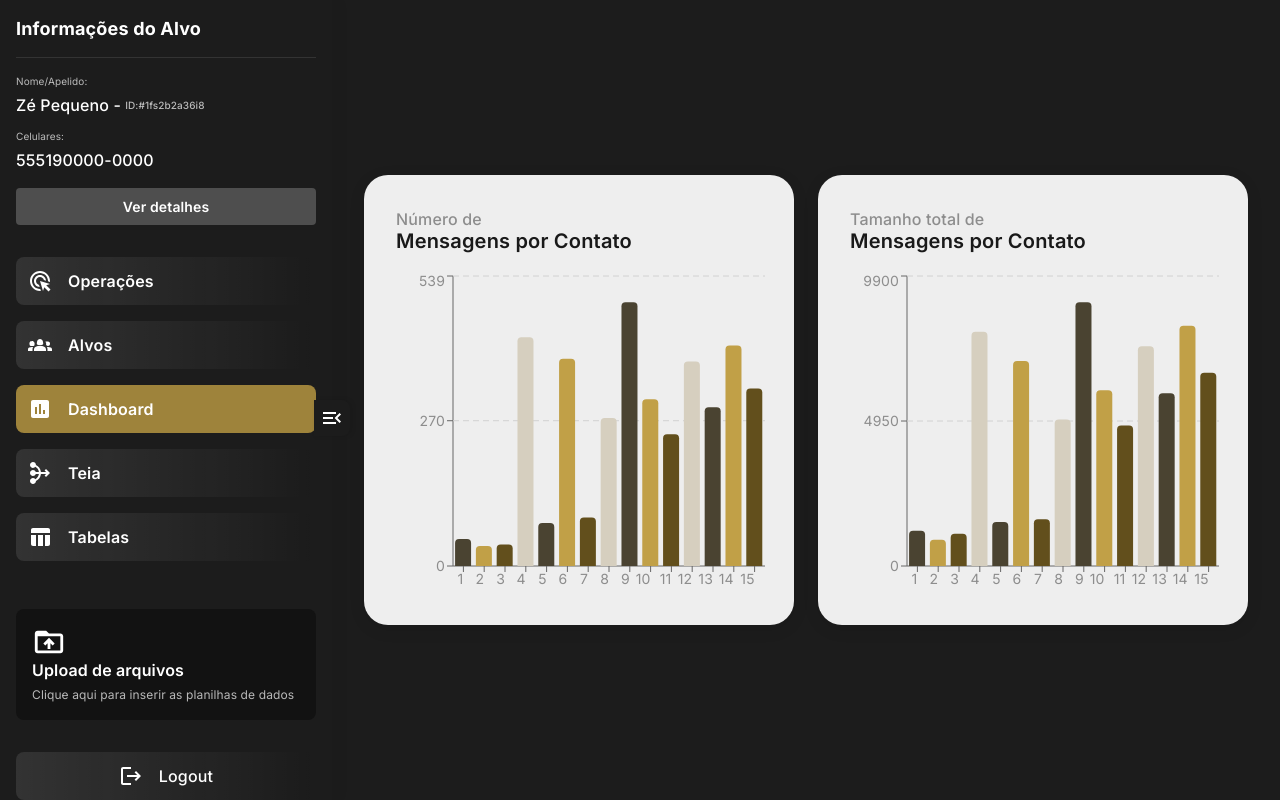
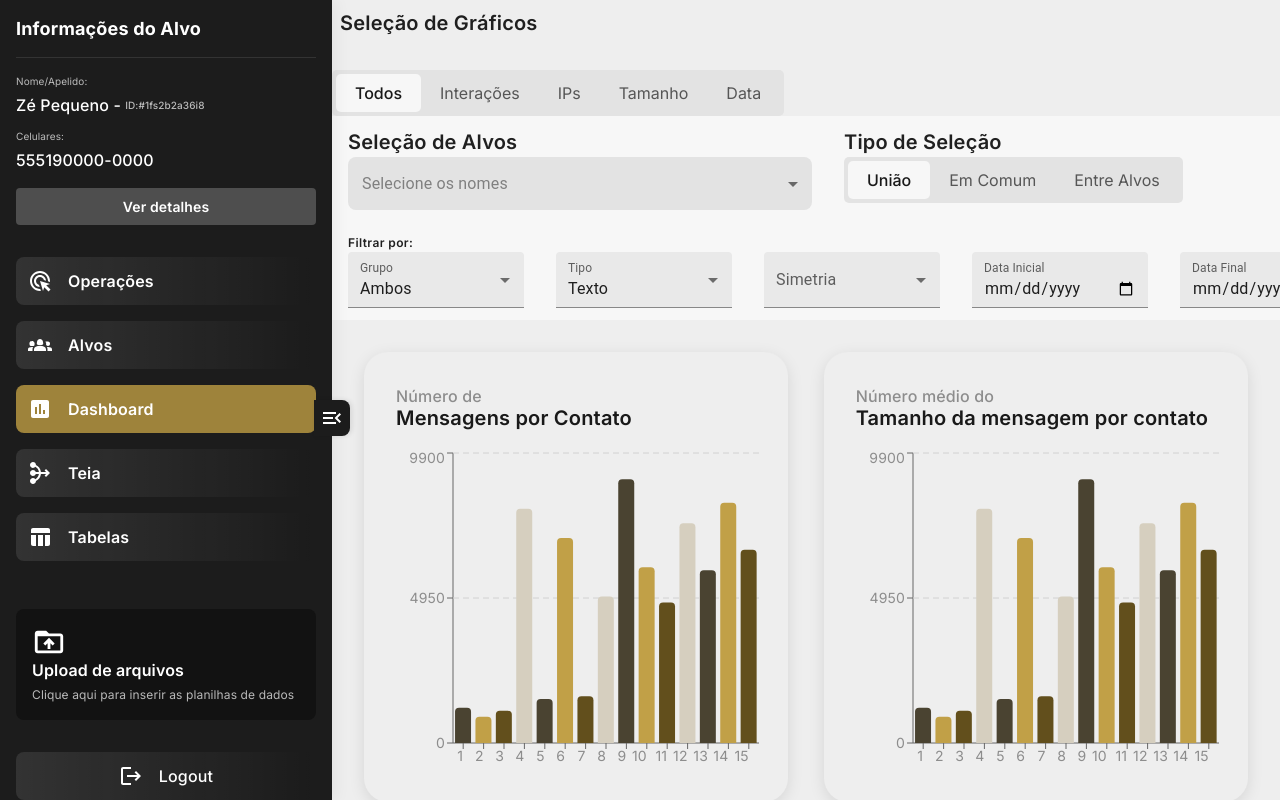
Before and after one commit to lucasdellatorre/dashboard-operacional-frontend, a React (Vite) app: page /dashboard in a window 1280 px wide. Built offline with nearby package versions, Linux system fonts and the light colour scheme.

Commit message:
enhancement: Dashboard design and code improvements

```diff
--- a/src/routes/Dashboard/index.tsx
+++ b/src/routes/Dashboard/index.tsx
@@ -1,36 +1,163 @@
-import { Box, Button } from "@mui/material";
+import { Box, MenuItem, TextField, Typography } from "@mui/material";
 import React, { useState } from "react";
 import BarChartGeneric from "../../components/dashboard/WebChart/BarChart";
+import { FilterType } from "../../enum/ViewSelectionFilterEnum";
+import ViewSelectionFilter from "../../components/filters/ViewSelection";
+import MultiSelect from "../../components/multiSelect";
+
+const styles = {
+  menuItem: {
+    padding: "4px 16px",
+    "&:hover": {
+      backgroundColor: "rgba(158, 131, 59, 0.08)",
+    },
+    "&.Mui-selected": {
+      backgroundColor: "rgb(233, 233, 233)",
+    },
+    "&.Mui-selected:hover": {
+      backgroundColor: "hsla(44, 45.60%, 42.50%, 0.08)",
+    },
+  },
+};
+
+const graficFilters = [
+  { value: FilterType.ALL, label: "Todos" },
+  { value: FilterType.INTERACTIONS, label: "Interações" },
+  { value: FilterType.IP, label: "IPs" },
+  { value: FilterType.SIZE, label: "Tamanho" },
+  { value: FilterType.DATA, label: "Data" },
+];
+const selectionTypeFilter = [
+  { value: FilterType.UNION, label: "União" },
+  { value: FilterType.INCOMMON, label: "Em Comum" },
+  { value: FilterType.BETWEENTARGETS, label: "Entre Alvos" },
+];
+
+//Dados Mockados
+const contacts = [
+  "1",
+  "2",
+  "3",
+  "4",
+  "5",
+  "6",
+  "7",
+  "8",
+  "9",
+  "10",
+  "11",
+  "12",
+  "13",
+  "14",
+  "15",
+];
+const mensagensPorContato = [
+  50, 37, 40, 425, 80, 385, 90, 275, 490, 310, 245, 380, 295, 410, 330,
+];
+const tamanhoTotalPorContato = [
+  1200, 900, 1100, 8000, 1500, 7000, 1600, 5000, 9000, 6000, 4800, 7500, 5900,
+  8200, 6600,
+];
+
+const options = ["Jorge", "Marcinho", "Rogerinho"];
+
 
 const Dashboard: React.FC = () => {
-  // Exemplo de dados
-  const contacts = [
-    "1", "2", "3", "4", "5", "6", "7", "8", "9", "10", "11", "12", "13", "14", "15"
-  ];
-  const mensagensPorContato = [
-    50, 37, 40, 425, 80,
-    385, 90, 275, 490, 310,
-    245, 380, 295, 410, 330
-  ];
-  const tamanhoTotalPorContato = [
-    1200, 900, 1100, 8000, 1500,
-    7000, 1600, 5000, 9000, 6000,
-    4800, 7500, 5900, 8200, 6600
-  ];
+  const [selectedFilterType, setSelectedFilterType] = useState<FilterType>(FilterType.UNION);
 
-  const [expandedChart, setExpandedChart] = useState<"mensagens" | "tamanho" | null>(null);
+  const [selectedChart, setSelectedChart] = useState<FilterType>(FilterType.ALL);
+
+  const [selectedType, setSelectedType] = useState("Texto");
+  const [selectedGroup, setSelectedGroup] = useState("Ambos");
+
+  const [selectedOptions, setSelectedOptions] = useState<string[]>([]);
+
+  function getSelectedChart() {
+    switch (selectedChart) {
+      case FilterType.ALL:
+        return getChartAll();
+      case FilterType.INTERACTIONS:
+        return getChartInteractions();
+      case FilterType.IP:
+        return getChartIP();
+      case FilterType.SIZE:
+        return getChartSize();
+      default:
+        return getChartAll();
+    }
+  }
+
+  function getChartAll() {
+    return (
+      <Box
+        sx={{
+          display: "flex",
+          justifyContent: "space-between",
+          flexWrap: "wrap",
+          width: "100%",
+          gap: "1rem",
+        }}
+      >
+        <Box
+          sx={{ cursor: "pointer", width: "48%" }}
+          onClick={() => setSelectedChart(FilterType.INTERACTIONS)}
+        >
+          {getChartInteractions()}
+        </Box>
+        <Box
+          sx={{ cursor: "pointer", width: "48%" }}
+          onClick={() => setSelectedChart(FilterType.IP)}
+        >
+          {getChartSize()}
+        </Box>
+      </Box>
+    );
+  }
+
+  function getChartInteractions() {
+    return (
+      <BarChartGeneric
+        contacts={contacts}
+        data={
+          selectedChart === FilterType.INTERACTIONS
+            ? mensagensPorContato
+            : tamanhoTotalPorContato
+        }
+        title="Mensagens por Contato"
+        subtitle="Número de"
+        tooltipLabel="Total"
+        expanded={selectedChart === FilterType.INTERACTIONS}
+      />
+    );
+  }
+
+  function getChartIP() {
+    //todo
+    return <div>Gráfico de IP</div>;
+  }
+  function getChartSize() {
+    return (
+      <BarChartGeneric
+        contacts={contacts}
+        data={tamanhoTotalPorContato}
+        title="Tamanho da mensagem por contato"
+        subtitle="Número médio do"
+        tooltipLabel="Tamanho"
+        expanded={selectedChart === FilterType.SIZE}
+      />
+    )
+  }
 
   return (
     <Box
-      sx={{
-        bgcolor: "#1c1c1c",
-        minHeight: "100vh",
-        display: "flex",
-        alignItems: "center",
-        justifyContent: "center",
-        p: { xs: 2, sm: 4 },
-        boxSizing: "border-box",
-      }}
+      bgcolor={"customBackground.primary"}
+      width={"100%"}
+      display={"flex"}
+      flexDirection={"column"}
+      height={"100vh"}
+      alignItems={"stretch"}
+      overflow={"hidden"}
+      justifyContent={"flex-start"}
     >
       <Box
         sx={{
@@ -41,69 +168,254 @@ const Dashboard: React.FC = () => {
           gap: 3,
         }}
       >
-        {expandedChart === null ? (
-          <Box
+        <Typography
+          fontFamily={"Inter, sans-serif"}
+          fontWeight={600}
+          fontSize={"1.25rem"}
+          padding={1}
+        >
+          Seleção de Gráficos
+        </Typography>
+
+        <ViewSelectionFilter
+          filters={graficFilters}
+          selectedFilter={selectedChart}
+          onChange={(value) => setSelectedChart(value)}
+        />
+      </Box>
+
+      <Box height={"0.07rem"} bgcolor={"divider"} width={"100%"} />
+
+      <Box
+        bgcolor={"customBackground.secondary"}
+        width={"100%"}
+        display={"flex"}
+        px={"1rem"}
+        py={"0.7rem"}
+        flexDirection={"row"}
+        justifyContent={"left"}
+        gap={"2rem"}
+      >
+        <Box width={"29rem"}>
+          <Typography
+            fontFamily={"Inter, sans-serif"}
+            fontWeight={600}
+            fontSize={"1.25rem"}
+          >
+            Seleção de Alvos
+          </Typography>
+
+          <MultiSelect
+            style="gray"
+            placeholder="Selecione os nomes"
+            height="53px"
+            options={options}
+            selectedOptions={selectedOptions}
+            onChange={(selected) => {
+              setSelectedOptions(selected);
+            }}
+          />
+        </Box>
+
+        <Box>
+          <Typography
+            fontFamily={"Inter, sans-serif"}
+            fontWeight={600}
+            fontSize={"1.25rem"}
+          >
+            Tipo de Seleção
+          </Typography>
+
+          <ViewSelectionFilter
+            filters={selectionTypeFilter}
+            selectedFilter={selectedFilterType}
+            onChange={(value) => setSelectedFilterType(value)}
+          />
+        </Box>
+      </Box>
+
+      <Box height={"0.07rem"} bgcolor={"divider"} width={"100%"} />
+
+      <Box
+        bgcolor={"customBackground.secondary"}
+        width={"100%"}
+        display={"flex"}
+        px={"1rem"}
+        py={"0.7rem"}
+        flexDirection={"column"}
+      >
+        <Typography variant="caption" fontFamily={"Inter, sans-serif"} fontWeight={600}> Filtrar por: </Typography>
+
+        <Box display={"flex"} flexDirection={"row"} gap={"2rem"}>
+
+          <TextField
+            select
+            variant="filled"
+            label="Grupo"
+            value={selectedGroup}
+            onChange={(e) => setSelectedGroup(e.target.value)}
             sx={{
-              display: "grid",
-              gridTemplateColumns: { xs: "1fr", md: "1fr 1fr" },
-              gap: 3,
-              width: "100%",
+              minWidth: "11rem",
+              "& label.Mui-focused": {
+                color: "customButton.gold",
+              },
+              "& .MuiFilledInput-underline:after": {
+                borderBottomColor: "customButton.gold",
+              },
             }}
           >
-            <Box
-              sx={{ cursor: 'pointer' }}
-              onClick={() => setExpandedChart("mensagens")}
+            <MenuItem
+              value="Grupo"
+              sx={styles.menuItem}
             >
-              <BarChartGeneric
-                contacts={contacts}
-                data={mensagensPorContato}
-                title="Mensagens por Contato"
-                subtitle="Número de"
-                tooltipLabel="Total"
-                expanded={false}
-              />
-            </Box>
-            <Box
-              sx={{ cursor: 'pointer' }}
-              onClick={() => setExpandedChart("tamanho")}
+              Grupo
+            </MenuItem>
+            <MenuItem
+              sx={styles.menuItem}
+              value="Número"
             >
-              <BarChartGeneric
-                contacts={contacts}
-                data={tamanhoTotalPorContato}
-                title="Mensagens por Contato"
-                subtitle="Tamanho total de"
-                tooltipLabel="Tamanho"
-                expanded={false}
-              />
-            </Box>
-          </Box>
-        ) : (
-          <Box>
-            <Button
-              variant="outlined"
+              Número
+            </MenuItem>
+            <MenuItem
+              sx={styles.menuItem}
+              value="Ambos"
+            >
+              Ambos
+            </MenuItem>
+          </TextField>
+
+          <TextField
+            select
+            variant="filled"
+            label="Tipo"
+            defaultValue="Texto"
+            value={selectedType}
+            onChange={(e) => setSelectedType(e.target.value)}
+            sx={{
+              minWidth: "11rem",
+              "& label.Mui-focused": {
+                color: "customButton.gold",
+              },
+              "& .MuiFilledInput-underline:after": {
+                borderBottomColor: "customButton.gold",
+              },
+            }}
+          >
+            <MenuItem
+              value="Texto"
+              sx={styles.menuItem}
+            >
+              Texto
+            </MenuItem>
+            <MenuItem
               sx={{
-                mb: 2,
-                color: "#fff",
-                borderColor: "#fff",
-                '&:hover': {
-                  borderColor: "#fff",
-                  backgroundColor: "rgba(255,255,255,0.1)"
-                }
+                padding: "4px 16px",
+                "&:hover": {
+                  backgroundColor: "rgba(158, 131, 59, 0.08)",
+                },
+                "&.Mui-selected": {
+                  backgroundColor: "transparent",
+                },
+                "&.Mui-selected:hover": {
+                  backgroundColor: "hsla(44, 45.60%, 42.50%, 0.08)",
+                },
               }}
-              onClick={() => setExpandedChart(null)}
+              value="Vídeo"
             >
-              Voltar
-            </Button>
-            <BarChartGeneric
-              contacts={contacts}
-              data={expandedChart === "mensagens" ? mensagensPorContato : tamanhoTotalPorContato}
-              title="Mensagens por Contato"
-              subtitle={expandedChart === "mensagens" ? "Número de" : "Tamanho total de"}
-              tooltipLabel={expandedChart === "mensagens" ? "Total" : "Tamanho"}
-              expanded={true}
-            />
-          </Box>
-        )}
+              Vídeo
+            </MenuItem>
+            <MenuItem
+              sx={styles.menuItem}
+              value="Todos"
+            >
+              Todos
+            </MenuItem>
+          </TextField>
+
+          <TextField
+            select
+            variant="filled"
+            label="Simetria"
+            sx={{
+              minWidth: "11rem",
+              "& label.Mui-focused": {
+                color: "customButton.gold",
+              },
+              "& .MuiFilledInput-underline:after": {
+                borderBottomColor: "customButton.gold",
+              },
+            }}
+          >
+            <MenuItem
+              sx={styles.menuItem}
+              value="Simétricos"
+            >
+              Simétricos
+            </MenuItem>
+            <MenuItem
+              sx={styles.menuItem}
+              value="Assimétricos"
+            >
+              Assimétricos
+            </MenuItem>
+
+            <MenuItem
+              //use the styles const
+              sx={styles.menuItem}
+              value="Ambos"
+            >
+              Ambos
+            </MenuItem>
+          </TextField>
+
+          <TextField
+            id="date-initial"
+            InputLabelProps={{ shrink: true }}
+            label="Data Inicial"
+            type="date"
+            variant="filled"
+            sx={{
+              "& .MuiFilledInput-root:after": {
+                borderBottomColor: "customButton.gold",
+              },
+              "& .MuiFilledInput-root.Mui-focused:after": {
+                borderBottomColor: "customButton.gold",
+              },
+              "& .MuiInputLabel-root.Mui-focused": {
+                color: "customButton.gold",
+              },
+              minWidth: "11rem",
+            }}
+          />
+
+          <TextField
+            id="date-final"
+            InputLabelProps={{ shrink: true }}
+            label="Data Final"
+            type="date"
+            variant="filled"
+            sx={{
+              "& .MuiFilledInput-root:after": {
+                borderBottomColor: "customButton.gold",
+              },
+              "& .MuiFilledInput-root.Mui-focused:after": {
+                borderBottomColor: "customButton.gold",
+              },
+              "& .MuiInputLabel-root.Mui-focused": {
+                color: "customButton.gold",
+              },
+              minWidth: "11rem",
+            }}
+          />
+        </Box>
+      </Box>
+      <Box
+        sx={{
+          width: "100%",
+          padding: "2rem",
+        }}
+      >
+        {getSelectedChart()}
       </Box>
     </Box>
   );
```
